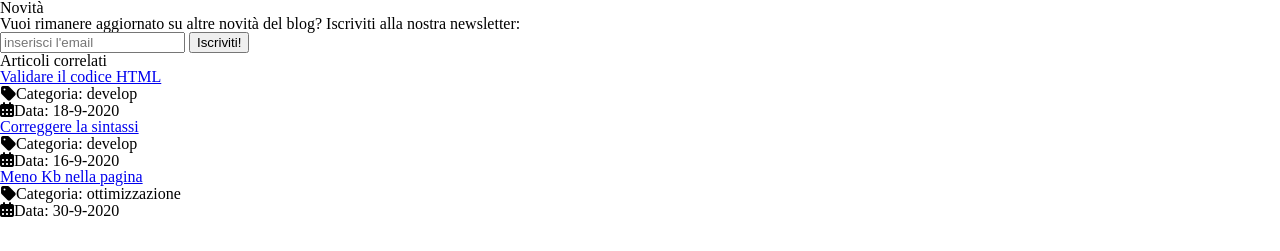
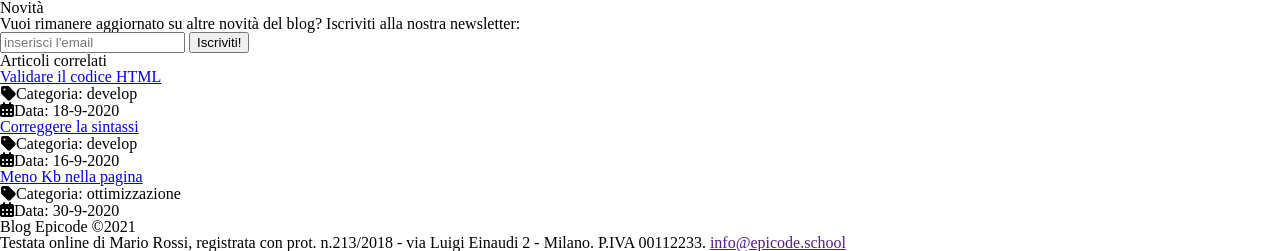
Before and after one commit to miaansaloni/U1-S1-L4-18-01, a plain HTML site: page index.html in a window 1280 px wide. Shown: the part 830-1081 px from the top of the page. Before the commit the page ends 1049 px from the top, so only its background shows below. Drawn offline with Linux system fonts and the light colour scheme.

Commit message:
third commit

```diff
--- a/index.html
+++ b/index.html
@@ -175,11 +175,14 @@
           <p><i class="fas fa-calendar-alt"></i>Data: 30-9-2020</p>
         </div>
       </aside>
-
     </main>
-
-
-
-    <footer></footer>
+    <footer>
+      <p>Blog Epicode &copy;2021</p>
+      <address>
+        Testata online di Mario Rossi, registrata con prot. n.213/2018 - via
+        Luigi Einaudi 2 - Milano. P.IVA 00112233.
+        <a href="">info@epicode.school</a>
+      </address>
+    </footer>
   </body>
 </html>
```
